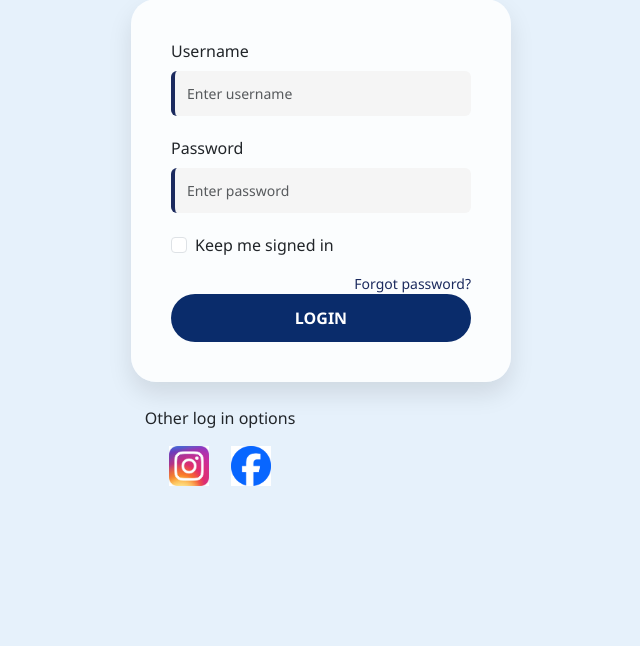
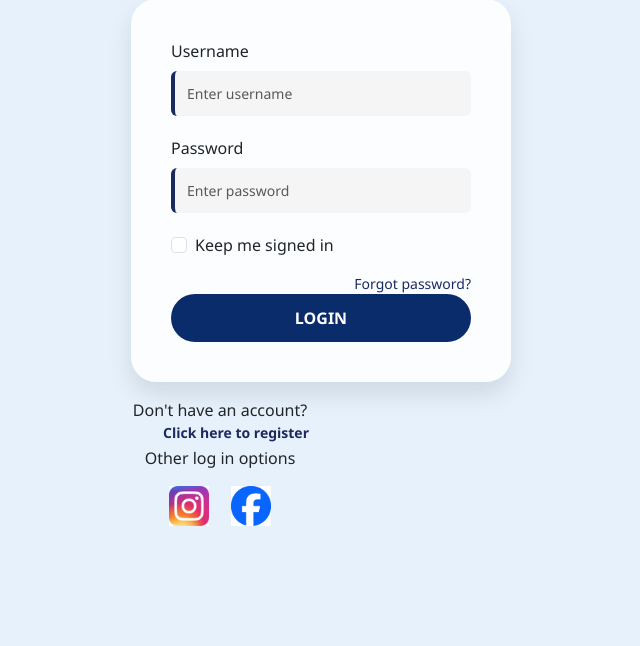
Before and after one commit to crescent601/crescent, a Django app: page / in a window 1280 px wide; the page is wider, and only the part inside the window is pictured. Shown: the part 279-925 px from the top of that part, without its empty margins (10-650 px from the left). Before the commit the page ends 765 px from the top of that part, so only its background shows below. Run offline with Django 5.2, Linux system fonts and the light colour scheme.

Commit message:
Added 'Already have an account? Login here' link to register page

```diff
--- a/templates/login.html
+++ b/templates/login.html
@@ -34,6 +34,12 @@
                 </div>
                 <button type="submit" class="btn btn-primary w-100">LOGIN</button>
             </form>
+            <div class="text-center mt-3">
+                <p>Don't have an account?
+                    <a href="{% url 'register' %}" class="text-decoration-none fw-bold">Click here to register</a>
+                </p>
+            </div>
+
             <div class="text-center mt-4">
                 <p>Other log in options</p>
                 <!-- Optional: Add Google/Facebook login icons -->
--- a/templates/register.html
+++ b/templates/register.html
@@ -15,6 +15,11 @@
             <h2 class="title">Register</h2>
             {{ form.as_p }}
             <button type="submit" class="submit-btn">Register</button>
+            <div class="text-center mt-3">
+            <p>Already have an account?
+                <a href="{% url 'login' %}" class="text-decoration-none fw-bold">Login here</a>
+            </p>
+            </div>
         </form>
     </div>
 </body>
```
